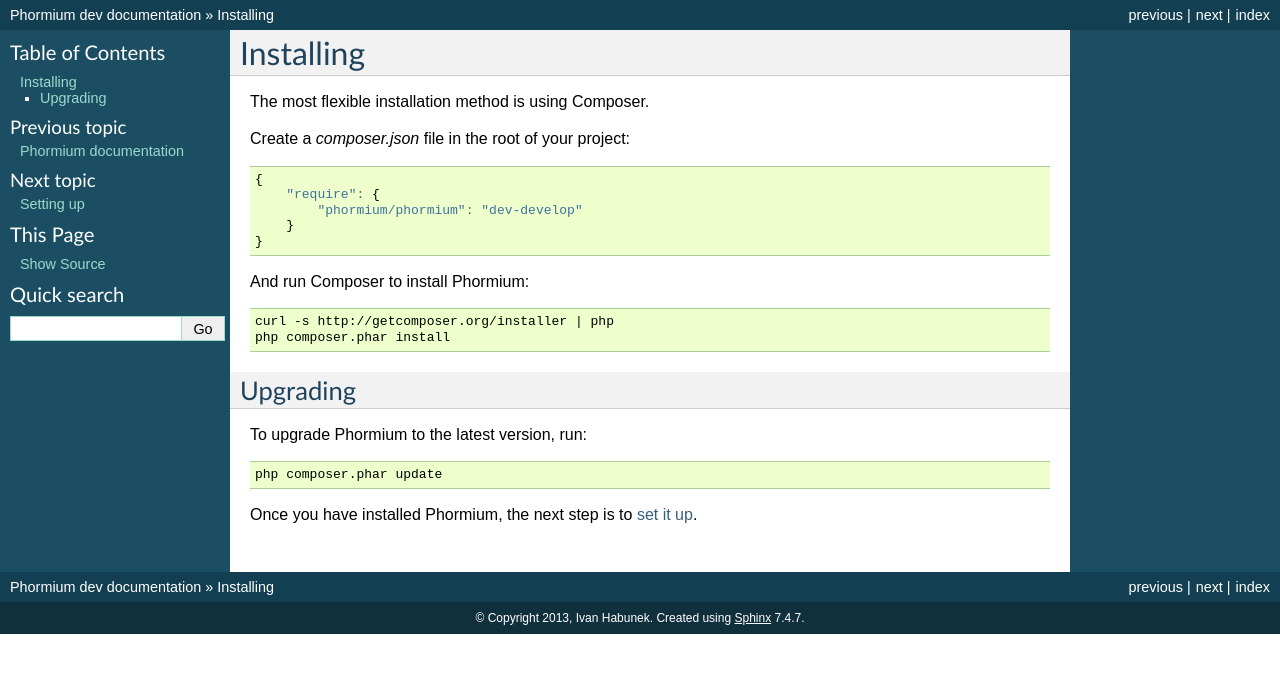
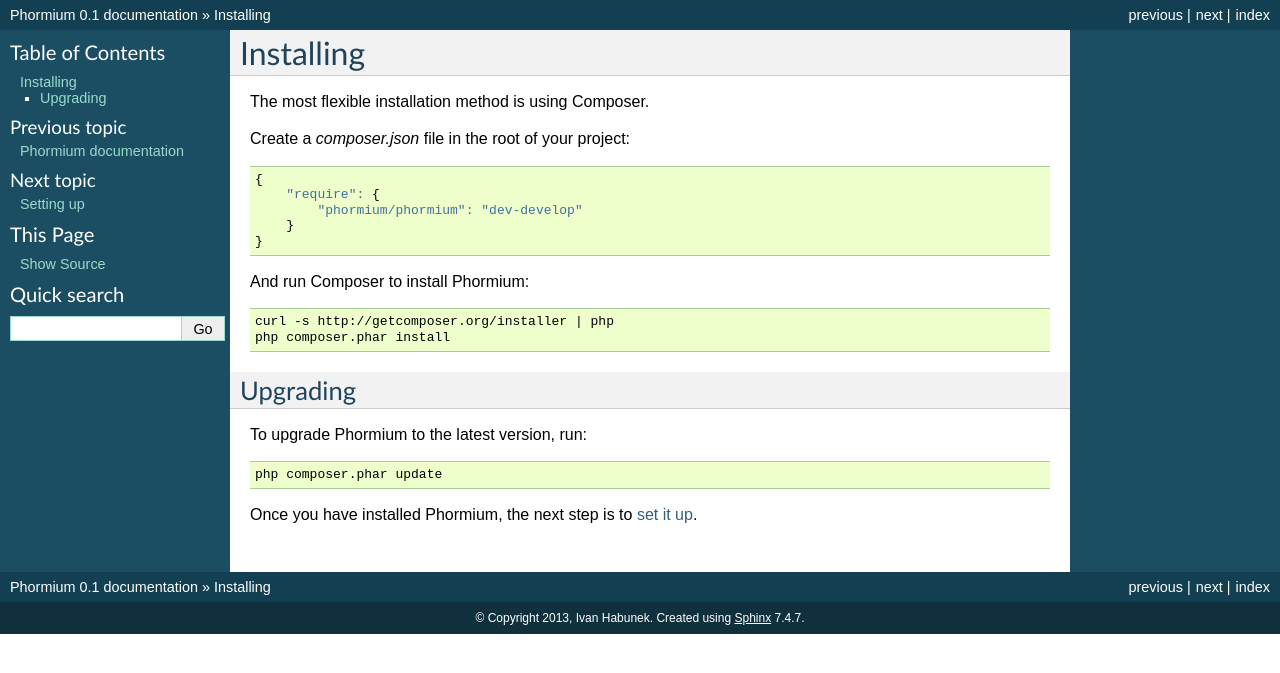
Before and after one commit to ihabunek/phormium, a Sphinx documentation site: the page built from docs/install.rst, in a window 1280 px wide. Shown: the top 673 px of the page. Built offline with Sphinx 7.4.7, drawn with Linux system fonts in a browser that asks for light colours.

Commit message:
Set version to 0.1

```diff
--- a/docs/conf.py
+++ b/docs/conf.py
@@ -63,9 +63,9 @@
 # built documents.
 #
 # The short X.Y version.
-version = 'dev'
+version = '0.1'
 # The full version, including alpha/beta/rc tags.
-release = 'dev'
+release = '0.1'
 
 # The language for content autogenerated by Sphinx. Refer to documentation
 # for a list of supported languages.
```
